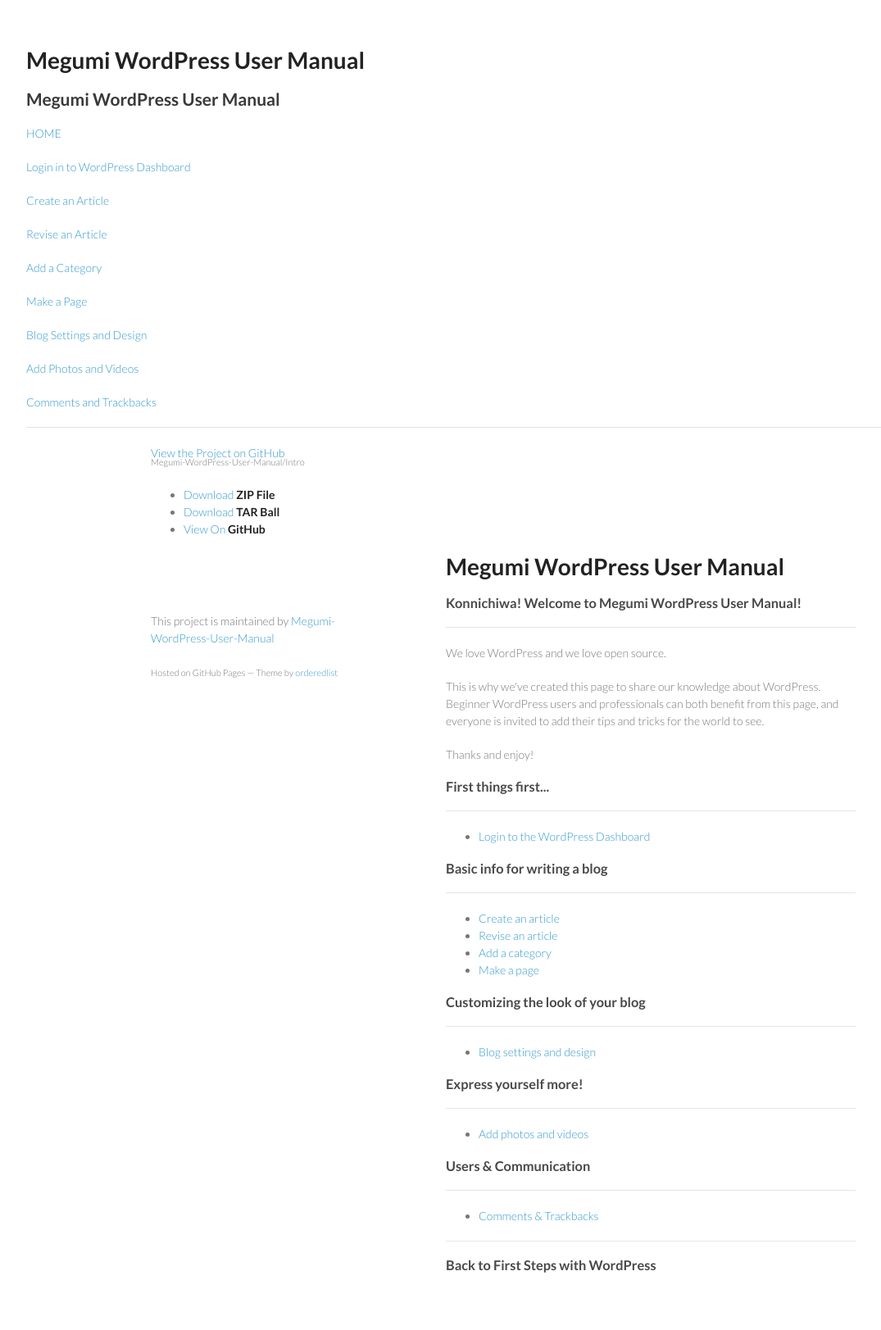
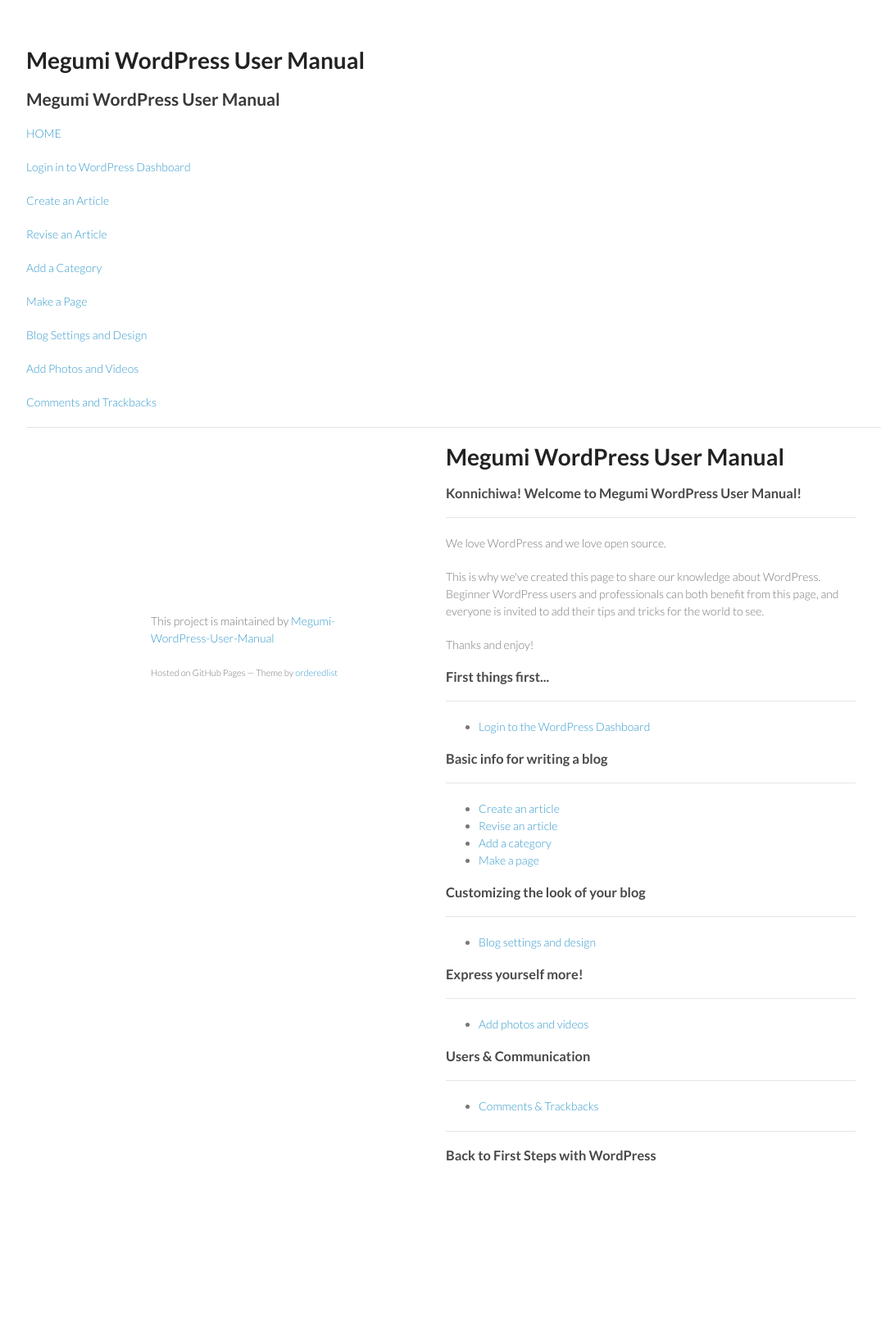
Before and after one commit to Megumi-WordPress-User-Manual/Intro, a Jekyll site: the page built from index.html, in a window 1280 px wide. Shown: the whole page at 82% size, without its empty margins (26-1101 px from the left). Built offline with Jekyll 4.4.1, drawn with Linux system fonts in a browser that asks for light colours; after the commit the page ends 1489 px from its top, so only the background shows below that.

Commit message:
Update index.html

```diff
--- a/index.html
+++ b/index.html
@@ -18,16 +18,6 @@
   </head>
   <body>
     <div class="wrapper">
-
-        <p class="view"><a href="https://github.com/Megumi-WordPress-User-Manual/Intro">View the Project on GitHub <small>Megumi-WordPress-User-Manual/Intro</small></a></p>
-
-
-        <ul>
-          <li><a href="https://github.com/Megumi-WordPress-User-Manual/Intro/zipball/master">Download <strong>ZIP File</strong></a></li>
-          <li><a href="https://github.com/Megumi-WordPress-User-Manual/Intro/tarball/master">Download <strong>TAR Ball</strong></a></li>
-          <li><a href="https://github.com/Megumi-WordPress-User-Manual/Intro">View On <strong>GitHub</strong></a></li>
-        </ul>
-
       <section>
         <h1>
 <a id="megumi-wordpress-user-manual" class="anchor" href="#megumi-wordpress-user-manual" aria-hidden="true"><span class="octicon octicon-link"></span></a>Megumi WordPress User Manual</h1>
@@ -99,7 +89,7 @@
         <p>This project is maintained by <a href="https://github.com/Megumi-WordPress-User-Manual">Megumi-WordPress-User-Manual</a></p>
         <p><small>Hosted on GitHub Pages &mdash; Theme by <a href="https://github.com/orderedlist">orderedlist</a></small></p>
       </footer>
-    </div>
+
     <script src="javascripts/scale.fix.js"></script>
 
   </body>
```
